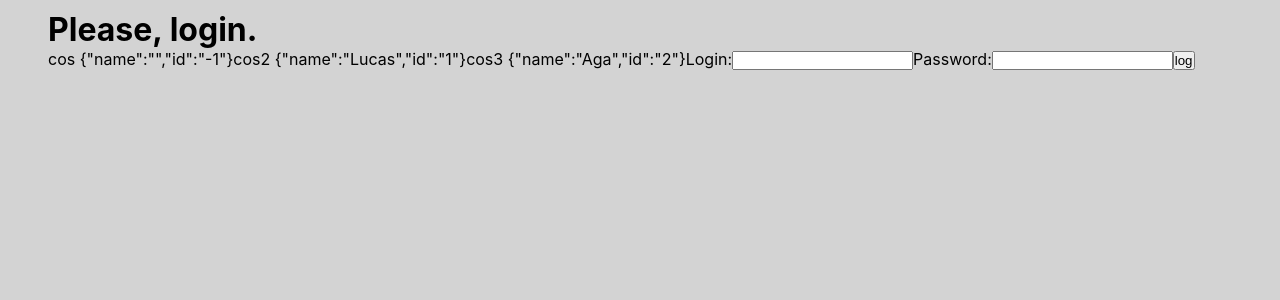
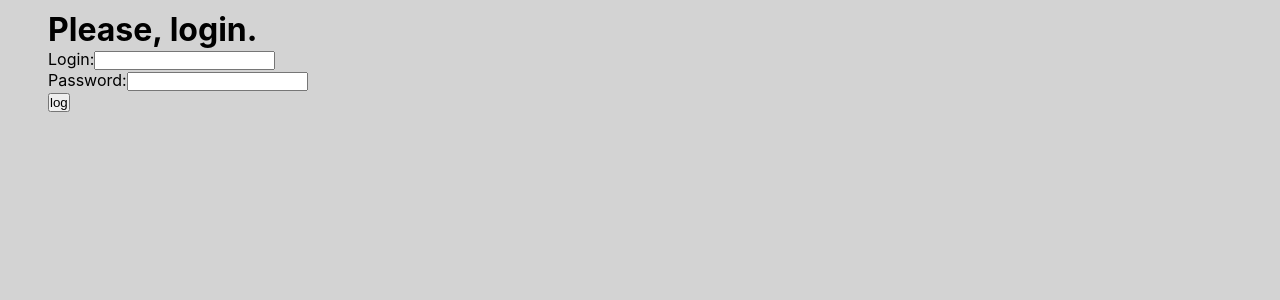
Before and after one commit to elzp/web-chat-app, a React (Create React App) app: page / in a window 1280 px wide. Shown: the top 300 px of the page. Built offline with nearby package versions, Linux system fonts and the light colour scheme.

Commit message:
Add option to logout (with sessionStorage)

```diff
--- a/src/App.js
+++ b/src/App.js
@@ -3,7 +3,7 @@ import Chat from './Chat';
 import LogIn from './LogIn';
 import './App.css';
 import {useState} from 'react';
-import  friends from './friends.json';
+// import  friends from './friends.json';
 
 const style = {
   Appdiv:{
@@ -35,6 +35,12 @@ notValidUser={notValidUser}
 ) :
     (<div>
     <h1 data-testid="welcome">Welcome to your chat.</h1>
+    <button type="submit"
+    onClick ={()=>{sessionStorage.setItem('name','');sessionStorage.setItem('id','-1');
+    window.location.reload(false)}}
+    >
+      Logout
+    </button>
     <Chat loggedUser={loggedUser}/>
     </div>);
 
--- a/src/LogIn.js
+++ b/src/LogIn.js
@@ -51,22 +51,28 @@ function LogIn(props) {
 
     return(
         <div data-testid="LogIn" style={style.friends}>
-            cos {JSON.stringify(checkUser("Lucass", "luc"))}
+            {/* cos {JSON.stringify(checkUser("Lucass", "luc"))}
             cos2 {JSON.stringify(checkUser("Lucas", "Lucas"))}
             cos3 {JSON.stringify(checkUser("Aga", "Aga"))}
+ */}
 
-
+        <div>
             Login:<input
             value = {login}
             onChange={(e)=>{setLogin(e.target.value)}}
             />
+        </div>
+        <div>
             Password:<input
             value ={password}
             onChange={(e)=>{setPassword(e.target.value)}}
             />
+        </div>
+        <div>
             <button
             type="submit"
             onClick = {logOnSubmit}>log</button>
+        </div>
 
         </div>
 
```
